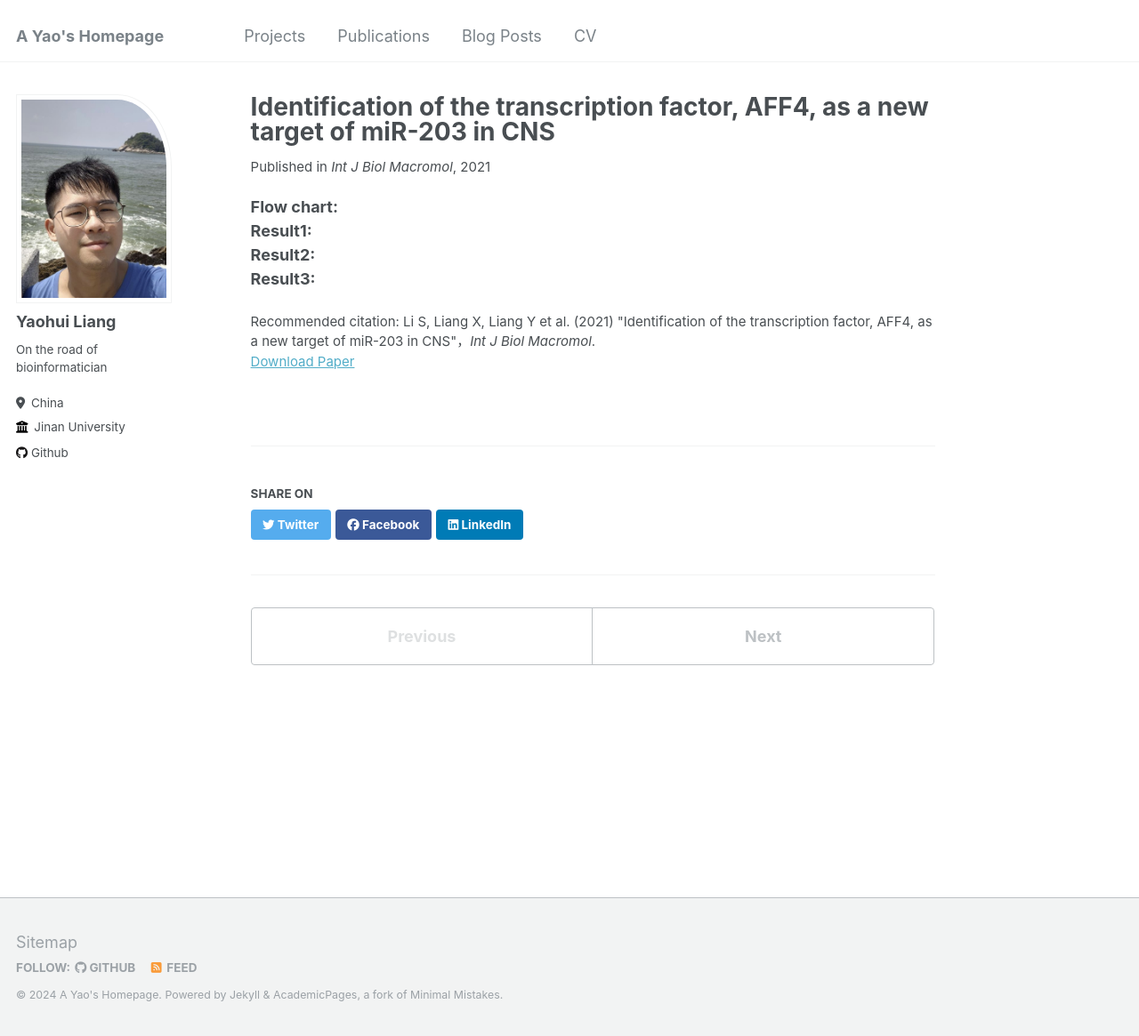
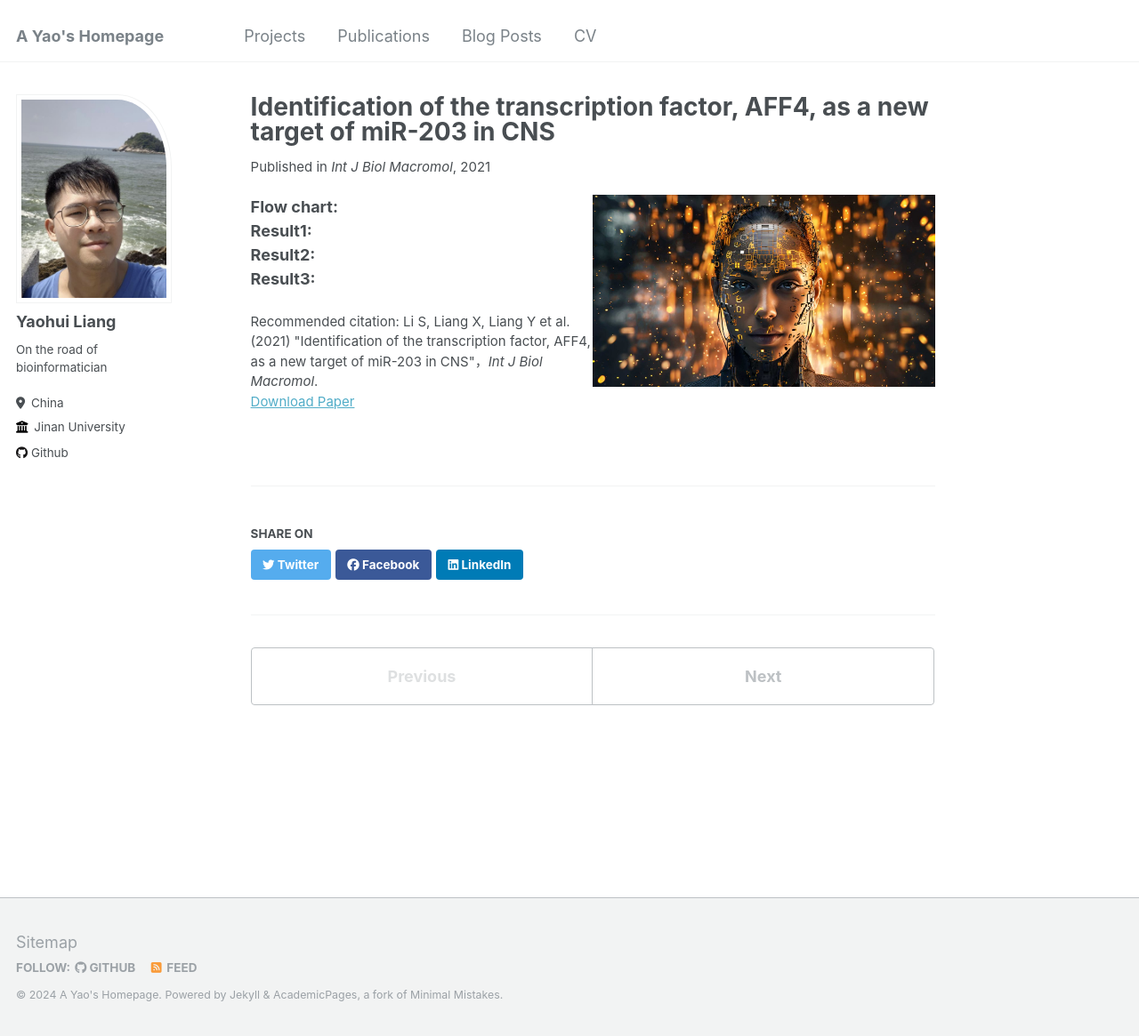
Before and after one commit to Stupid1Fish/Academic-Pages, a Jekyll site: the page built from _publications/2021-paper1.md, in a window 1280 px wide and 1165 px high. Shown: the whole window at 89% size. Built offline with Jekyll 4.4.1, drawn with Linux system fonts in a browser that asks for light colours.

Commit message:
Update 2021-paper1.md

```diff
--- a/_publications/2021-paper1.md
+++ b/_publications/2021-paper1.md
@@ -16,6 +16,7 @@ citation: 'Li S, Liang X, Liang Y et al. (2021) "Identification of the transcrip
 
 ---
 
+<img src="/images/What-is-AI-1-1536x861.jpg" alt="Image created with Midjourney" style="width:50%; height:auto; float:right;">
 **Flow chart:** <br>
 **Result1:** <br>
 **Result2:** <br>
```
